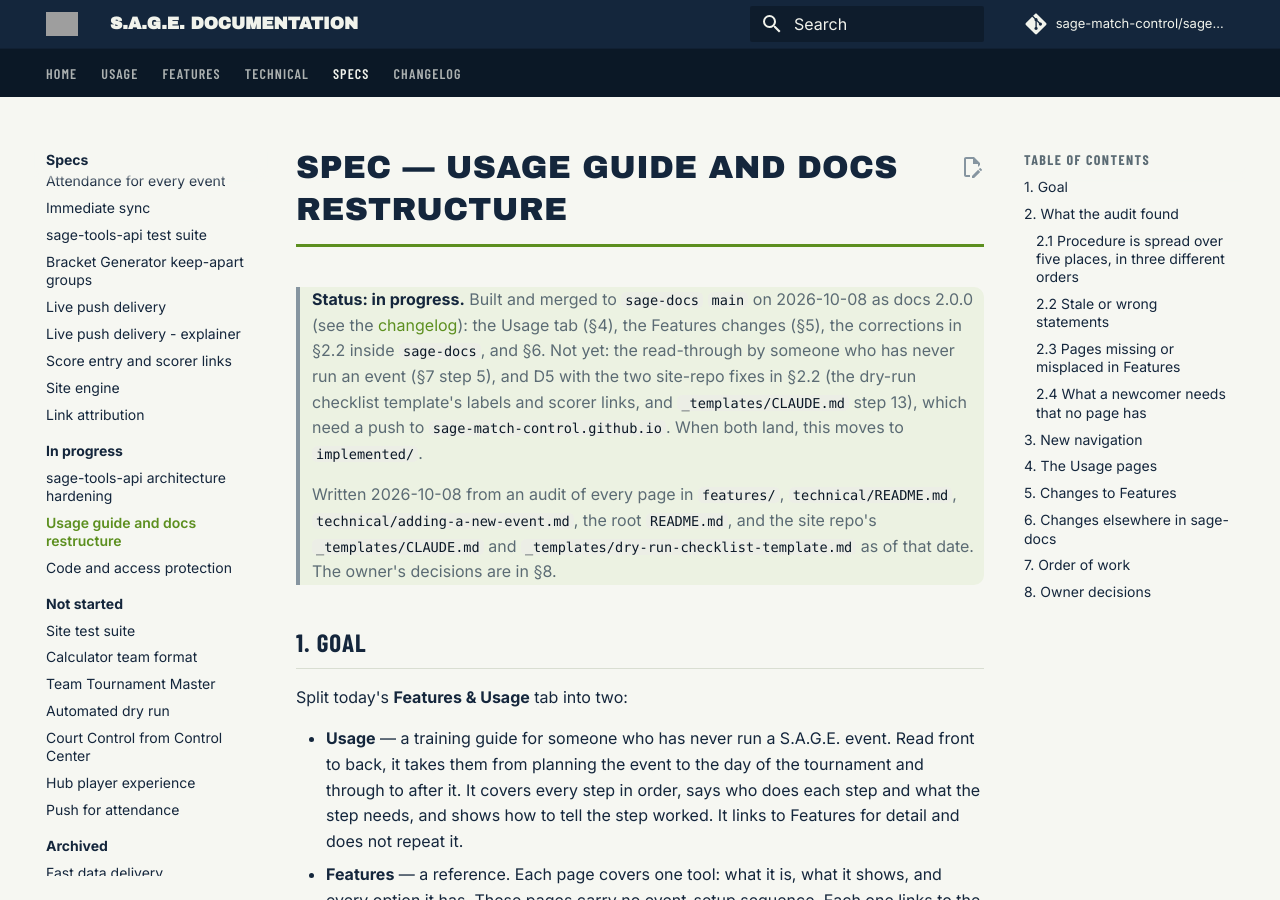
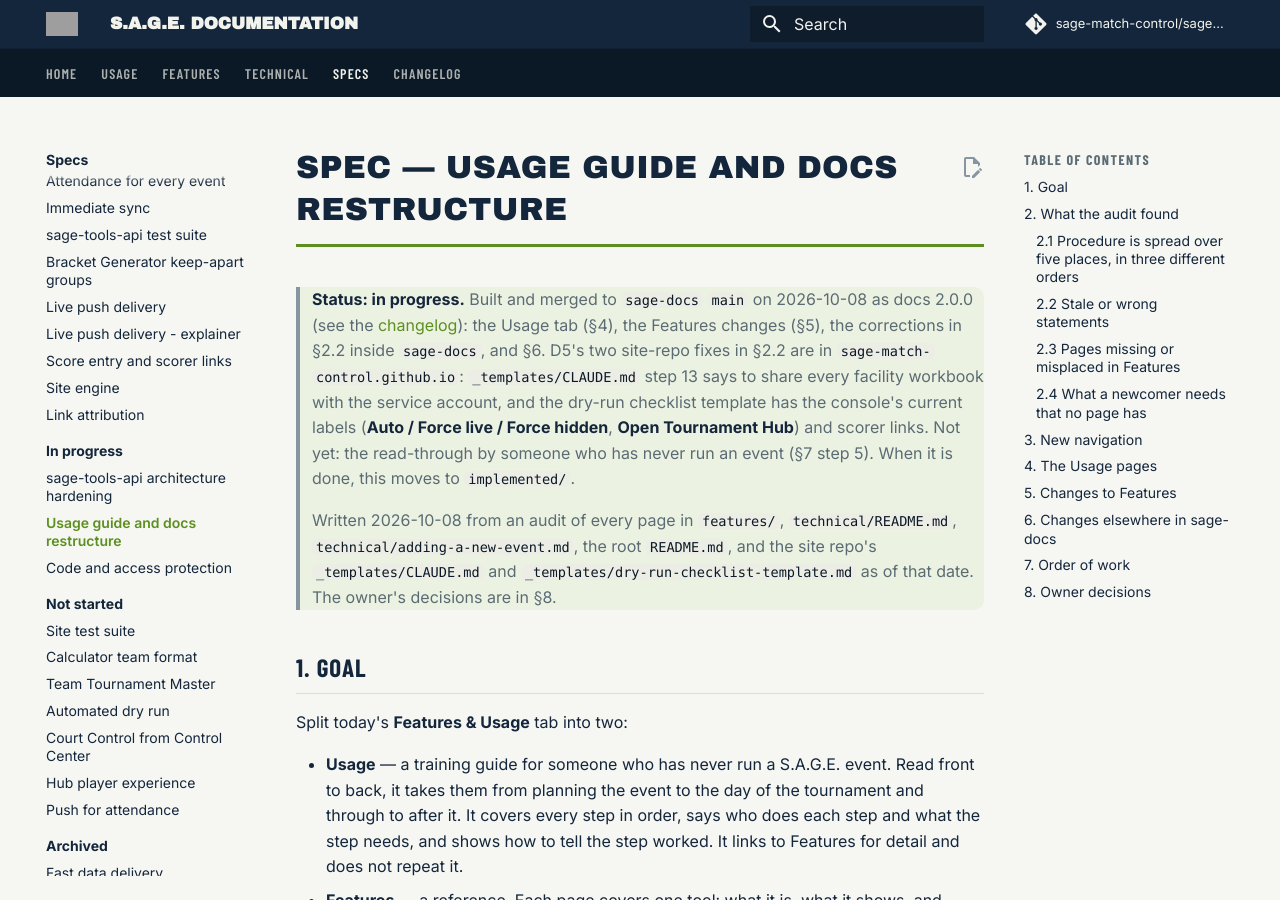
Before and after one commit to sage-match-control/sage-docs, an MkDocs documentation site: the page built from docs/specs/in-progress/docs-usage-guide-spec.md, in a window 1280 px wide and 900 px high. Built offline with MkDocs 1.6.1 and Material for MkDocs 9.7.7, drawn with Linux system fonts in a browser that asks for light colours; comment, search, counter and statistics services are not loaded.

Commit message:
Specs: status corrections for two in-progress specs (docs 2.9.1)
sage-tools-api architecture hardening: the workspace is a GitHub repo
(sage-match-control/sage-workspace); Phase 7 has only the build-trigger
filter left. Usage guide: D5's site-repo fixes are done, so only the
newcomer read-through is left.

Co-Authored-By: Claude Opus 5.5 <noreply@anthropic.com>
Claude-Session: https://claude.ai/code/session_018utwr8aPrs9rAXPPA3vNue

```diff
--- a/docs/specs/in-progress/docs-usage-guide-spec.md
+++ b/docs/specs/in-progress/docs-usage-guide-spec.md
@@ -2,12 +2,13 @@
 
 > **Status: in progress.** Built and merged to `sage-docs` `main` on 2026-10-08 as
 > docs 2.0.0 (see the [changelog](../../changelog.md)): the Usage tab (§4), the
-> Features changes (§5), the corrections in §2.2 inside `sage-docs`, and §6. Not
-> yet: the read-through by someone who has never run an event (§7 step 5), and
-> D5 with the two site-repo fixes in §2.2 (the dry-run checklist template's
-> labels and scorer links, and `_templates/CLAUDE.md` step 13), which need a push
-> to `sage-match-control.github.io`. When both land, this moves to
-> `implemented/`.
+> Features changes (§5), the corrections in §2.2 inside `sage-docs`, and §6. D5's
+> two site-repo fixes in §2.2 are in `sage-match-control.github.io`:
+> `_templates/CLAUDE.md` step 13 says to share every facility workbook with the
+> service account, and the dry-run checklist template has the console's current
+> labels (**Auto / Force live / Force hidden**, **Open Tournament Hub**) and
+> scorer links. Not yet: the read-through by someone who has never run an event
+> (§7 step 5). When it is done, this moves to `implemented/`.
 >
 > Written 2026-10-08 from an audit of
 > every page in `features/`, `technical/README.md`, `technical/adding-a-new-event.md`,
--- a/mkdocs.yml
+++ b/mkdocs.yml
@@ -6,7 +6,7 @@ repo_name: sage-match-control/sage-docs
 edit_uri: edit/main/docs/
 # The docs version. Bump it with a new entry at the top of docs/changelog.md;
 # the deploy workflow checks the two agree.
-copyright: 'S.A.G.E. Documentation <a href="https://sage-match-control.github.io/sage-docs/changelog/">v2.9.0</a>'
+copyright: 'S.A.G.E. Documentation <a href="https://sage-match-control.github.io/sage-docs/changelog/">v2.9.1</a>'
 
 docs_dir: docs
 
```
Also changed, not shown: docs/changelog.md (+11 -0 lines), docs/specs/README.md (+1 -1 lines), docs/specs/in-progress/README.md (+2 -2 lines), docs/specs/in-progress/sage-tools-api-architecture-spec.md (+2 -2 lines).
